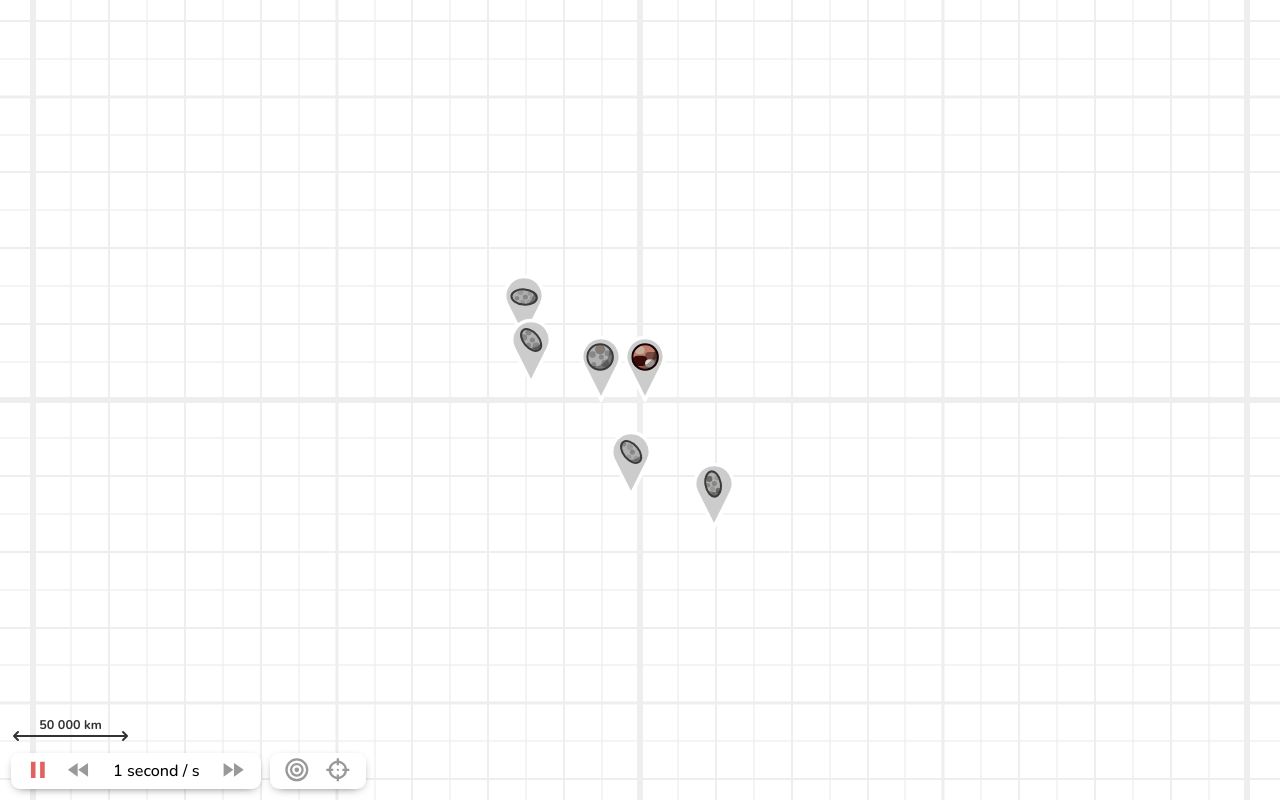
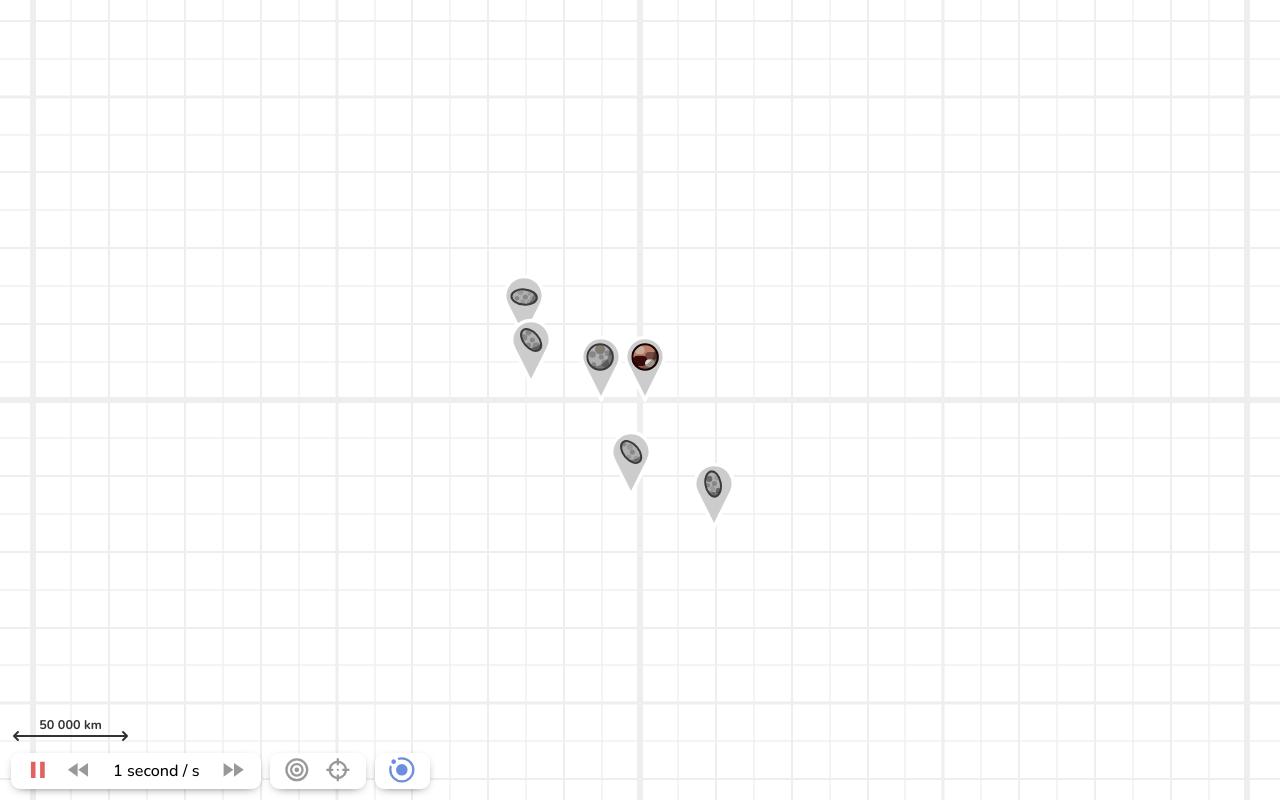
Before and after one commit to dirckvdende/gravity-sim, a Vue app: page / in a window 1280 px wide. Built offline with nearby package versions, Linux system fonts and the light colour scheme; the HTML template or start-up script is replaced by a standard one.

Commit message:
Added setting for showing orbits

```diff
--- a/src/App.vue
+++ b/src/App.vue
@@ -12,12 +12,16 @@
     import Ruler from './ui/Ruler.vue';
     import { useSimStore } from './stores/sim';
 
-    const { showBarycenter } = storeToRefs(useOptionsStore())
+    const { showBarycenter, showOrbits } = storeToRefs(useOptionsStore())
     const { objects, barycenter } = storeToRefs(useSimStore())
 
     const history = ref<Vector2[][]>([])
 
     watch(objects, (newObjects) => {
+        if (!showOrbits.value) {
+            history.value = []
+            return
+        }
         while (history.value.length < newObjects.length)
             history.value.push([])
         for (const [index, object] of newObjects.entries()) {
@@ -116,7 +120,11 @@
 <template>
     <Map v-slot="{ tracker }">
         <GridRenderer :tracker="tracker" />
-        <PathRenderer v-for="path in history" :tracker="tracker" :points="path" />
+        <PathRenderer
+            v-if="showOrbits"
+            v-for="path in history"
+            :tracker="tracker"
+            :points="path" />
         <IconRenderer :tracker="tracker" :icons="icons" />
         <Ruler :tracker="tracker" />
     </Map>
--- a/src/stores/options.ts
+++ b/src/stores/options.ts
@@ -6,6 +6,8 @@ import { ref } from "vue";
  * Store with global options for the simulator
  */
 export const useOptionsStore = defineStore("sim-options", () => {
-    const showBarycenter = ref(false)
-    return { showBarycenter }
+    return {
+        showBarycenter: ref(false),
+        showOrbits: ref(true),
+    }
 })
--- a/src/ui/BottomSettings.vue
+++ b/src/ui/BottomSettings.vue
@@ -1,6 +1,7 @@
 <script lang="ts" setup>
     import { mdiFastForward, mdiRewind, mdiPause, mdiPlay, mdiBullseye,
-    mdiTarget } from '@mdi/js';
+    mdiTarget,
+    mdiOrbit} from '@mdi/js';
     import { computed } from 'vue';
     import { useKeyEvent } from '../util/keyEvent';
     import MenuSection from './templates/MenuSection.vue';
@@ -11,7 +12,7 @@
     import { storeToRefs } from 'pinia';
     import { useSimOptionsStore, useSimStore } from '@/stores/sim';
 
-    const { showBarycenter } = storeToRefs(useOptionsStore())
+    const { showBarycenter, showOrbits } = storeToRefs(useOptionsStore())
     const { speed, paused } = storeToRefs(useSimOptionsStore())
 
     type Mode = {
@@ -72,6 +73,12 @@
 
     useKeyEvent("B", toggleBarycenter, { caseInsensitive: true })
     useKeyEvent("R", resetToBarycenter, { caseInsensitive: true })
+
+    function toggleOrbits() {
+        showOrbits.value = !showOrbits.value
+    }
+
+    useKeyEvent("O", toggleOrbits, { caseInsensitive: true })
 </script>
 
 <template>
@@ -102,6 +109,14 @@
                 :icon="mdiTarget"
                 @click="resetToBarycenter"
             >Reset to barycenter (R)</MenuButton>
+        </MenuSection>
+        <MenuSection>
+            <MenuButton
+                :icon="mdiOrbit"
+                @click="toggleOrbits"
+                :style="{
+                    '--icon-color': showOrbits ? '#6b8edf' : undefined,
+                }">Show orbits (O)</MenuButton>
         </MenuSection>
     </BottomMenu>
 </template>
```
